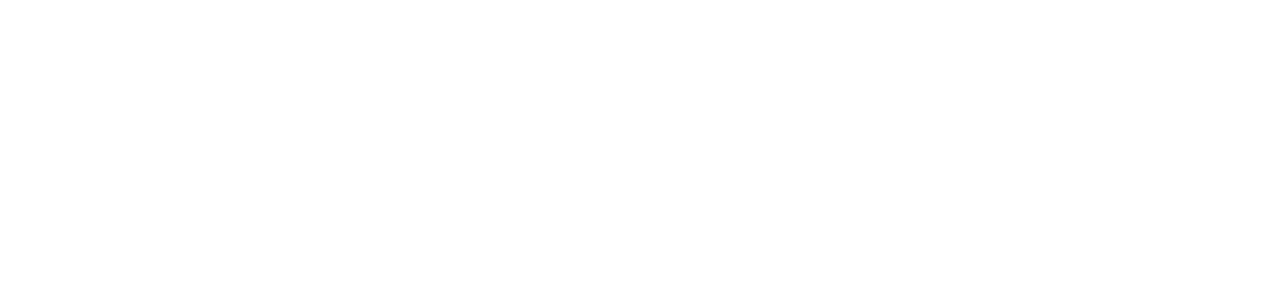
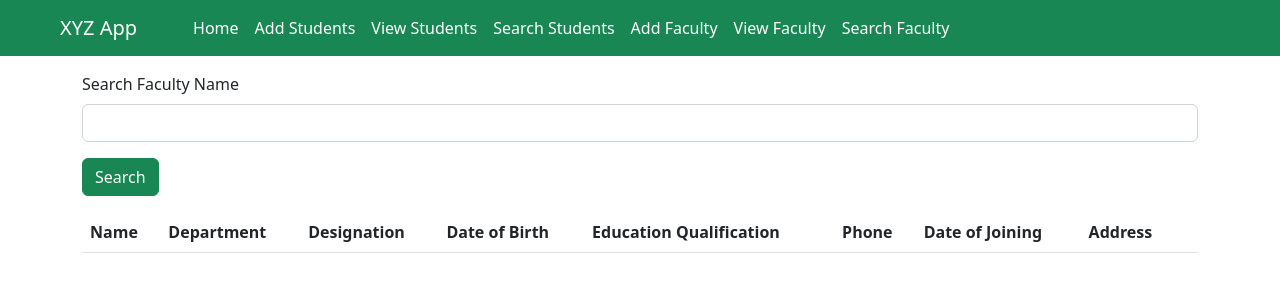
Before and after one commit to Arj2001/xyz-app, an Angular app: page /search-faculty in a window 1280 px wide. Before the commit this address led to /. Shown: the top 300 px of the page. Built offline with nearby package versions, Linux system fonts and the light colour scheme.

Commit message:
search implimented

```diff
--- a/src/app/api.service.ts
+++ b/src/app/api.service.ts
@@ -26,4 +26,10 @@
   deleteFacultyData=(id:any)=>{
     return this.http.post("http://localhost:8080/facultyDelete",id)
   }
+  searchFacultyData=(search:any)=>{
+    return this.http.post("http://localhost:8080/searchFaculty",search)
+  }
+  searchStudentData=(search:any)=>{
+    return this.http.post("http://localhost:8080/searchStudent",search)
+  }
 }
--- a/src/app/navbar/navbar.component.html
+++ b/src/app/navbar/navbar.component.html
@@ -9,8 +9,10 @@
           <a class="nav-link active" aria-current="page" routerLink="/home">Home</a>
           <a class="nav-link active" aria-current="page" routerLink="/add-student">Add Students</a>
           <a class="nav-link active" aria-current="page" routerLink="/view-student">View Students</a>
+          <a class="nav-link active" aria-current="page" routerLink="/search-student">Search Students</a>
           <a class="nav-link active" aria-current="page" routerLink="/add-faculty">Add Faculty</a>
           <a class="nav-link active" aria-current="page" routerLink="/view-faculty">View Faculty</a>
+          <a class="nav-link active" aria-current="page" routerLink="/search-faculty">Search Faculty</a>
         </div>
       </div>
     </div>
--- /dev/null
+++ b/src/app/search-faculty/search-faculty.component.html
@@ -0,0 +1,46 @@
+<app-navbar></app-navbar>
+<div class="container mt-3">
+    <div class="row">
+        <div class="col col-12 col-sm-12 col-md-12 col-lg-12 col-xl-12 col-xxl-12">
+            <div class="row g-3">
+                <div class="col col-12 col-sm-12 col-md-12 col-lg-12 col-xl-12 col-xxl-12">
+                    <label for="" class="form-label">Search Faculty Name</label>
+                    <input type="text" class="form-control" name="name" [(ngModel)]="name">
+                </div>
+                <div class="col col-12 col-sm-12 col-md-12 col-lg-12 col-xl-12 col-xxl-12">
+                    <button class="btn btn-success" (click)="searchFaculty()">Search</button>
+                </div>
+                <div class="table-responsive">
+                    <table class="table table-striped">
+                        <thead>
+                            <tr>
+                                <th scope="col">Name</th>
+                                <th scope="col">Department</th>
+                                <th scope="col">Designation</th>
+                                <th scope="col">Date of Birth</th>
+                                <th scope="col">Education Qualification</th>
+                                <th scope="col">Phone</th>
+                                <th scope="col">Date of Joining</th>
+                                <th scope="col">Address</th>
+                                <th></th>
+                            </tr>
+                        </thead>
+                        <tbody class="table-group-divider">
+                            <tr *ngFor="let i of facultyData">
+                                <td> {{i.name}} </td>
+                                <td> {{i.department}} </td>
+                                <td> {{i.designation}} </td>
+                                <td> {{i.dob}} </td>
+                                <td> {{i.eduQuali}} </td>
+                                <td> {{i.phone}} </td>
+                                <td> {{i.doj}} </td>
+                                <td> {{i.address}} </td>
+                            </tr>
+                        </tbody>
+                    </table>
+                </div>
+
+            </div>
+        </div>
+    </div>
+</div>
--- /dev/null
+++ b/src/app/search-faculty/search-faculty.component.ts
@@ -0,0 +1,31 @@
+import { Component, OnInit } from '@angular/core';
+import { ApiService } from '../api.service';
+
+@Component({
+  selector: 'app-search-faculty',
+  templateUrl: './search-faculty.component.html',
+  styleUrls: ['./search-faculty.component.css']
+})
+export class SearchFacultyComponent implements OnInit {
+
+  constructor(private myApi:ApiService) { }
+
+  name = ""
+
+  facultyData :any
+
+  searchFaculty=()=>{
+    let data = {
+      "name":this.name
+    }
+    console.log(data)
+    this.myApi.searchFacultyData(data).subscribe(
+      (resp)=>{
+        this.facultyData = resp
+      }
+    )
+  }
+  ngOnInit(): void {
+  }
+
+}
--- /dev/null
+++ b/src/app/search-student/search-student.component.html
@@ -0,0 +1,62 @@
+<app-navbar></app-navbar>
+<div class="container mt-3">
+    <div class="row">
+        <div class="col col-12 col-sm-12 col-md-12 col-lg-12 col-xl-12 col-xxl-12">
+            <div class="row g-3">
+                <div class="col col-12 col-sm-12 col-md-12 col-lg-12 col-xl-12 col-xxl-12">
+                    <label for="" class="form-label">Student Name</label>
+                    <input type="text" class="form-control" name="searchValue" [(ngModel)]="searchValue">
+                </div>
+                <div class="col col-12 col-sm-12 col-md-12 col-lg-12 col-xl-12 col-xxl-12">
+                    <button class="btn btn-success" (click)="searchStudent()" >Search</button>
+                </div>
+                <div *ngFor="let i of studentData" class="">
+                    <div class="col col-12 col-sm-6 col-md-4 col-lg-4 col-xl-3 col xxl-3">
+                        <label for="" class="form-label">Name</label>
+                        <input type="text" class="form-control" value="{{i.name}}">
+                    </div>
+                    <div class="col col-12 col-sm-6 col-md-4 col-lg-4 col-xl-3 col xxl-3">
+                        <label for="" class="form-label">Roll number</label>
+                        <input type="number" class="form-control" value="{{i.roll_no}}">
+                    </div>
+                    <div class="col col-12 col-sm-6 col-md-4 col-lg-4 col-xl-3 col xxl-3">
+                        <label for="" class="form-label">Admission number</label>
+                        <input type="text" class="form-control" value="{{i.admission_no}}">
+                    </div>
+                    <div class="col col-12 col-sm-6 col-md-4 col-lg-4 col-xl-3 col xxl-3">
+                        <label for="" class="form-label">College</label>
+                        <input type="text" class="form-control" value="{{i.college}}">
+                    </div>
+                    <div class="col col-12 col-sm-6 col-md-4 col-lg-4 col-xl-3 col xxl-3">
+                        <label for="" class="form-label">Department</label>
+                        <input type="text"  id="" class="form-control" value="{{i.department}}">
+                    </div>
+                    <div class="col col-12 col-sm-6 col-md-4 col-lg-4 col-xl-3 col xxl-3">
+                        <label for="" class="form-label">Blood Group</label>
+                        <input type="text" id="" class="form-control" value="{{i.bloodGroup}}">
+                    </div>
+                    <div class="col col-12 col-sm-6 col-md-4 col-lg-4 col-xl-3 col xxl-3">
+                        <label for="" class="form-label">Date of Birth</label>
+                        <input type="text" class="form-control" value="{{i.dob}}">
+                    </div>
+                    <div class="col col-12 col-sm-6 col-md-4 col-lg-4 col-xl-3 col xxl-3">
+                        <label for="" class="form-label">Parent Name</label>
+                        <input type="text" class="form-control" value="{{i.parentName}}">
+                    </div>
+                    <div class="col col-12 col-sm-6 col-md-4 col-lg-4 col-xl-3 col xxl-3">
+                        <label for="" class="form-label">Parent email</label>
+                        <input type="text" class="form-control" value="{{i.parentEmail}}">
+                    </div>
+                    <div class="col col-12 col-sm-6 col-md-4 col-lg-4 col-xl-3 col xxl-3">
+                        <label for="" class="form-label">Guardian Name</label>
+                        <input type="text" class="form-control" value="{{i.guardianName}}">
+                    </div>
+                    <div class="col col-12 col-sm-12 col-md-8 col-lg-8 col-xl-6 col xxl-6">
+                        <label for="" class="form-label">Guardian Address</label>
+                        <input type="text" name="" id="" value="{{i.guardianAddress}}" class="form-control">
+                    </div>
+                </div>
+            </div>
+        </div>
+    </div>
+</div>
--- /dev/null
+++ b/src/app/search-student/search-student.component.ts
@@ -0,0 +1,33 @@
+import { Component, OnInit } from '@angular/core';
+import { ApiService } from '../api.service';
+
+@Component({
+  selector: 'app-search-student',
+  templateUrl: './search-student.component.html',
+  styleUrls: ['./search-student.component.css']
+})
+export class SearchStudentComponent implements OnInit {
+
+  constructor(private myApi:ApiService) { }
+
+  searchValue = ""
+
+  studentData :any
+
+  searchStudent=()=>{
+    let data = {
+      "name":this.searchValue,
+      "admission_no":this.searchValue
+    }
+    console.log(data)
+    this.myApi.searchStudentData(data).subscribe(
+      (resp)=>{
+        this.studentData = resp
+      }
+    )
+  }
+
+  ngOnInit(): void {
+  }
+
+}
```
Also changed, not shown: src/app/app.module.ts (+12 -2 lines), src/app/search-faculty/search-faculty.component.css (added), src/app/search-student/search-student.component.css (added).
